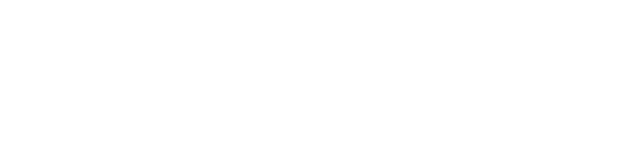
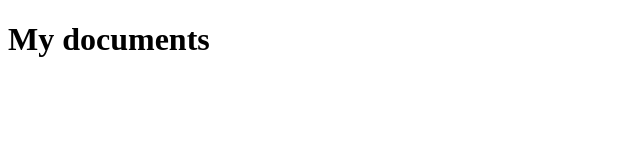
Before and after one commit to asnganje/Git-learn, a plain HTML site: page index.html in a window 1280 px wide. Shown: the whole page, without its empty margins (0-640 px from the left). Drawn offline with Linux system fonts and the light colour scheme.

Commit message:
added a h1

```diff
--- /dev/null
+++ b/feature-1.js
@@ -0,0 +1 @@
+console.log("Welcome home");
--- /dev/null
+++ b/feature-a.js
@@ -0,0 +1 @@
+console.log("feature-a branch added")
--- /dev/null
+++ b/feature-b.js
@@ -0,0 +1 @@
+console.log("feature b")
--- a/index.html
+++ b/index.html
@@ -5,6 +5,6 @@
     <title>My first</title>
   </head>
   <body>
-
+<h1>My documents</h1>
   </body>
 </html>
```
